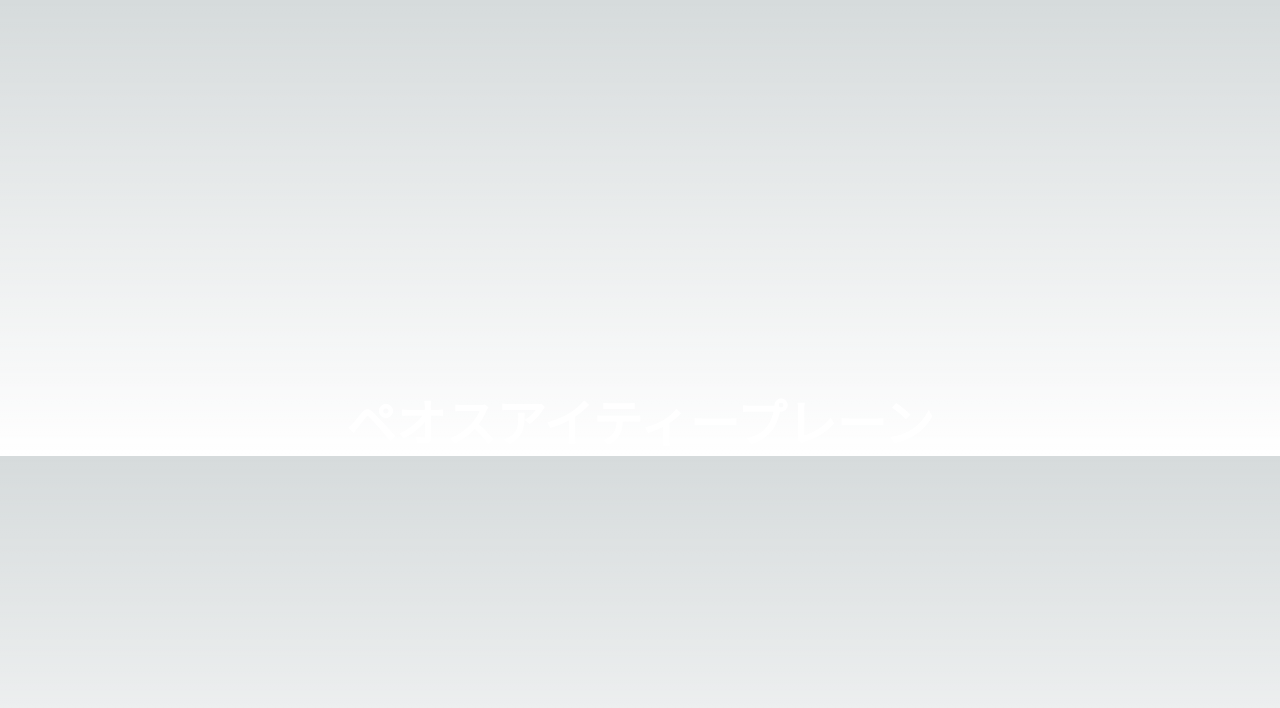
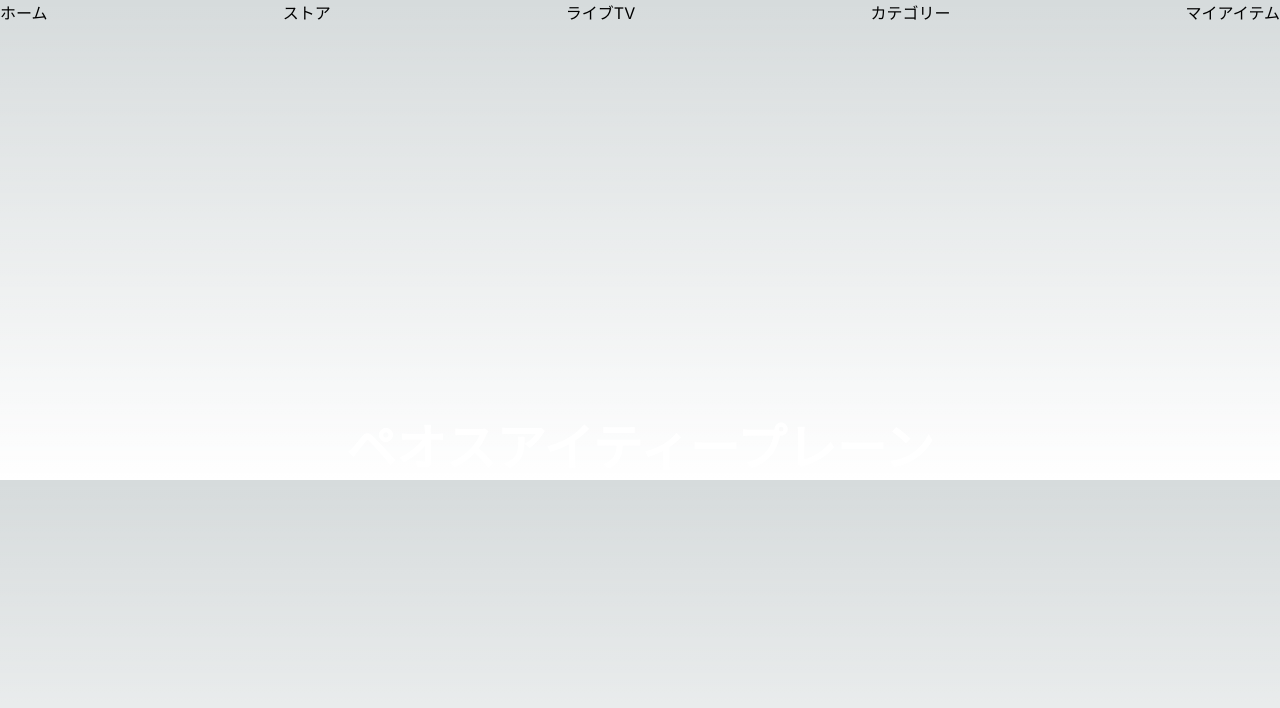
Before and after one commit to Michael0Q/amazon_practice, a Next.js app: page / in a window 1280 px wide. Shown: the top 708 px of the page. Built offline with nearby package versions, Linux system fonts and the light colour scheme.

Commit message:
ベース作成

```diff
--- a/src/app/page.js
+++ b/src/app/page.js
@@ -1,12 +1,28 @@
 import Image from "next/image";
 import styles from "./page.module.css";
+import Link from "next/link";
 
 export default function Home() {
   return (
     <main style={{textAlign: "center"}}>
-      <div>
+        <div style={{display : "flex", justifyContent: "space-between"}}>
+          <Link href='/home'>
+            ホーム
+          </Link>
+          <Link href='/store'>
+            ストア
+          </Link>
+          <Link href='/live_tv'>
+            ライブTV
+          </Link>
+          <Link href='/category'>
+            カテゴリー
+          </Link>
+          <Link href='/myitem'>
+            マイアイテム
+          </Link>
+        </div>
         <h1 style={{color : 'white', marginTop: '30%', fontSize: '50px' }}>ペオスアイティープレーン</h1>
-      </div>
     </main>
   );
 }
```
Also changed, not shown: src/app/home/page.jsx (added, +9 -0 lines).
